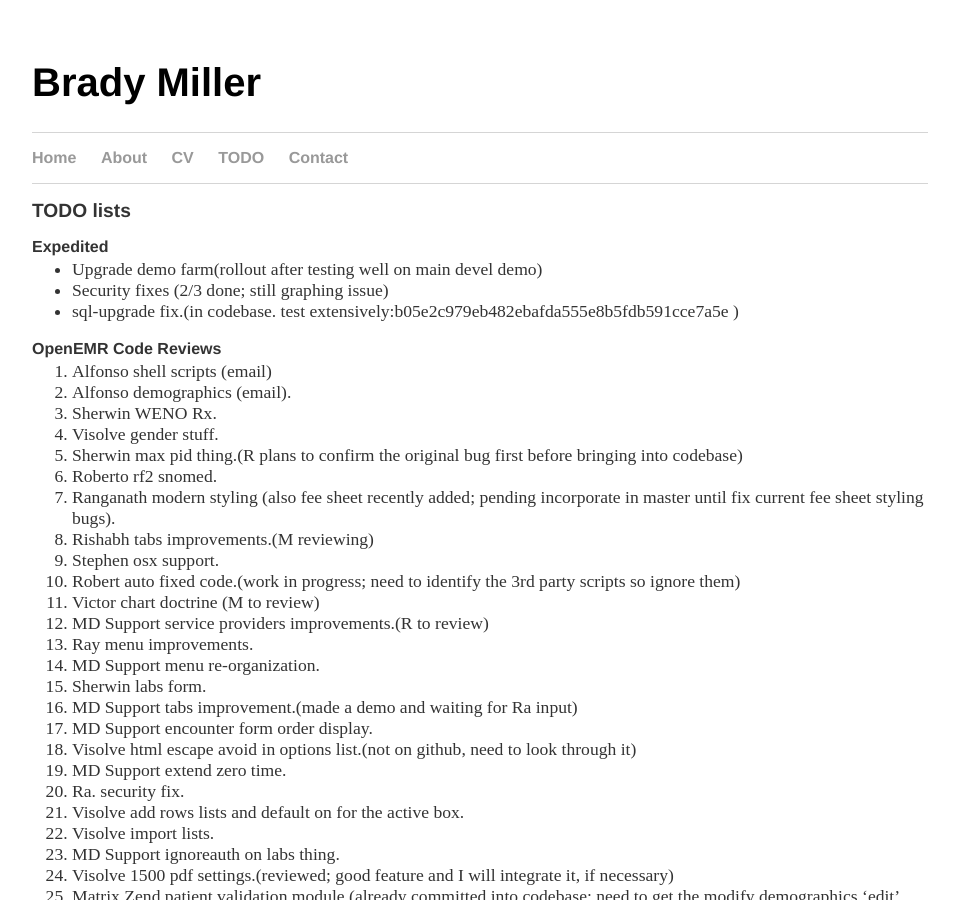
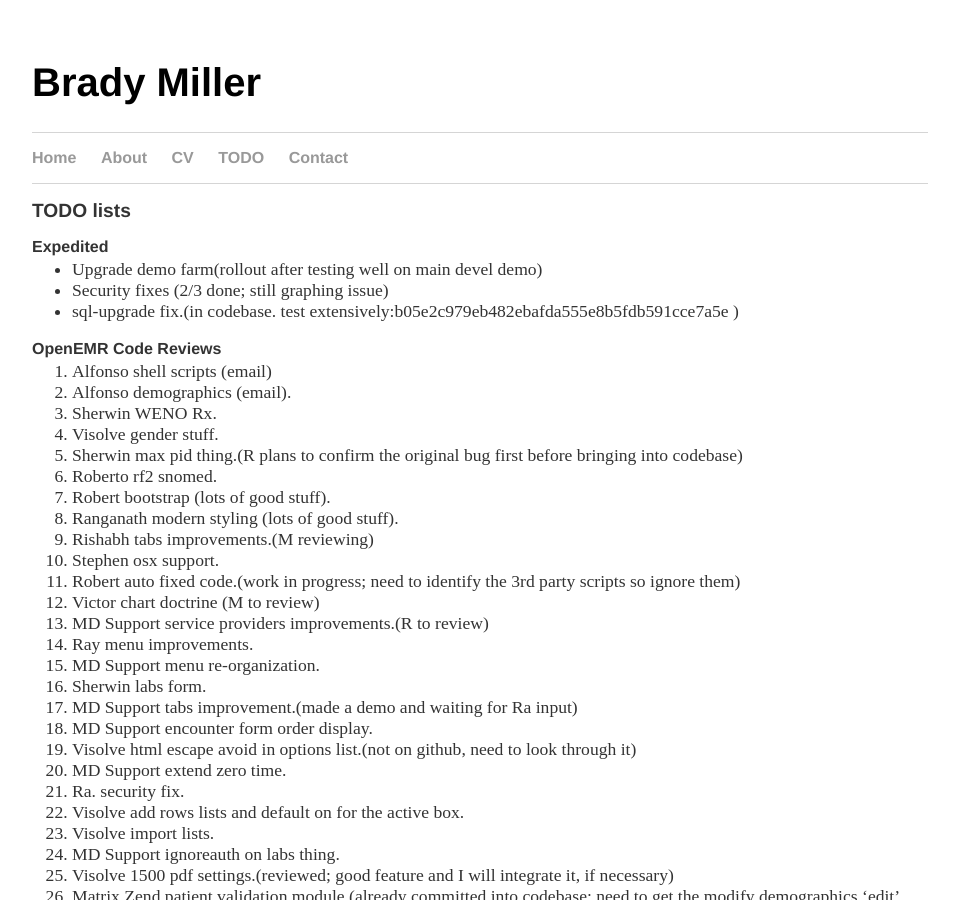
Before and after one commit to bradymiller/bradymiller.github.io, a Jekyll site: the page built from todo/index.md, in a window 1280 px wide and 900 px high. Shown: the whole window, without its empty margins (160-1119 px from the left). Built offline with Jekyll 4.4.1, drawn with Linux system fonts in a browser that asks for light colours; our own code applies the rules of GitHub Pages for plain Markdown files.

Commit message:
Update index.md

```diff
--- a/todo/index.md
+++ b/todo/index.md
@@ -15,7 +15,8 @@
 1. Visolve gender stuff.
 1. Sherwin max pid thing.(R plans to confirm the original bug first before bringing into codebase)
 1. Roberto rf2 snomed.
-1. Ranganath modern styling (also fee sheet recently added; pending incorporate in master until fix current fee sheet styling bugs).
+1. Robert bootstrap (lots of good stuff).
+1. Ranganath modern styling (lots of good stuff).
 1. Rishabh tabs improvements.(M reviewing)
 1. Stephen osx support.
 1. Robert auto fixed code.(work in progress; need to identify the 3rd party scripts so ignore them)
```
